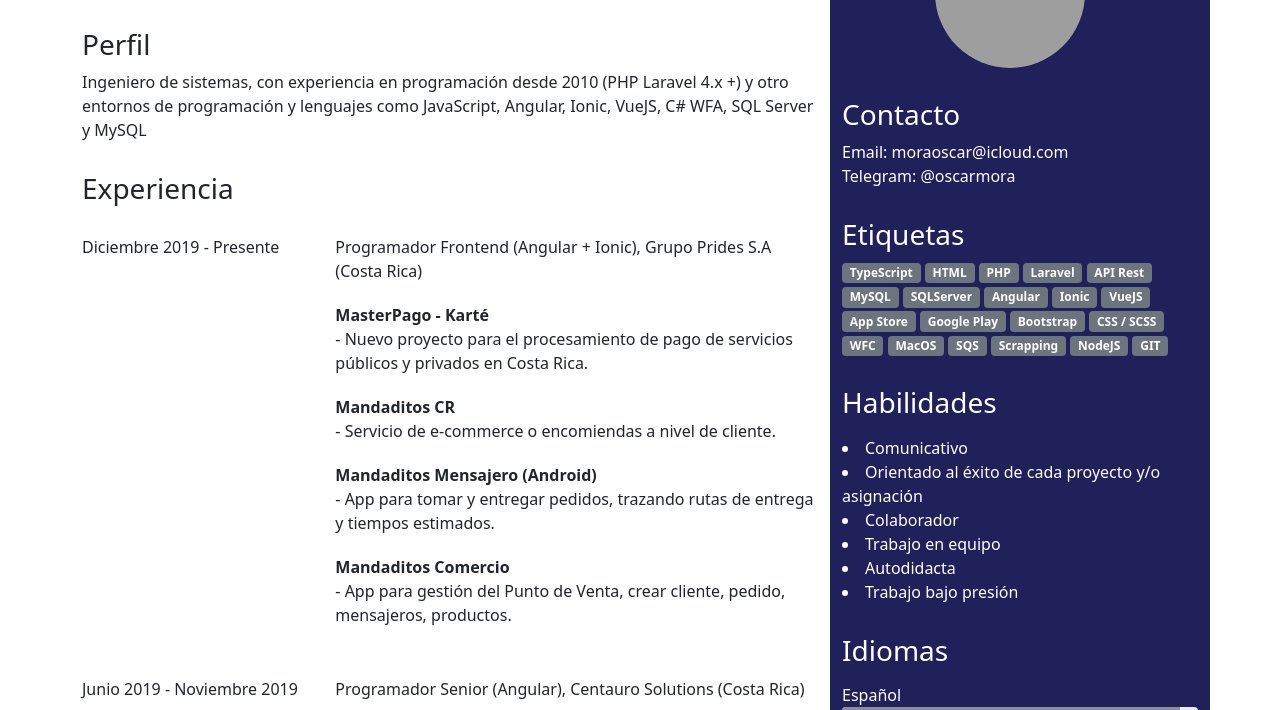
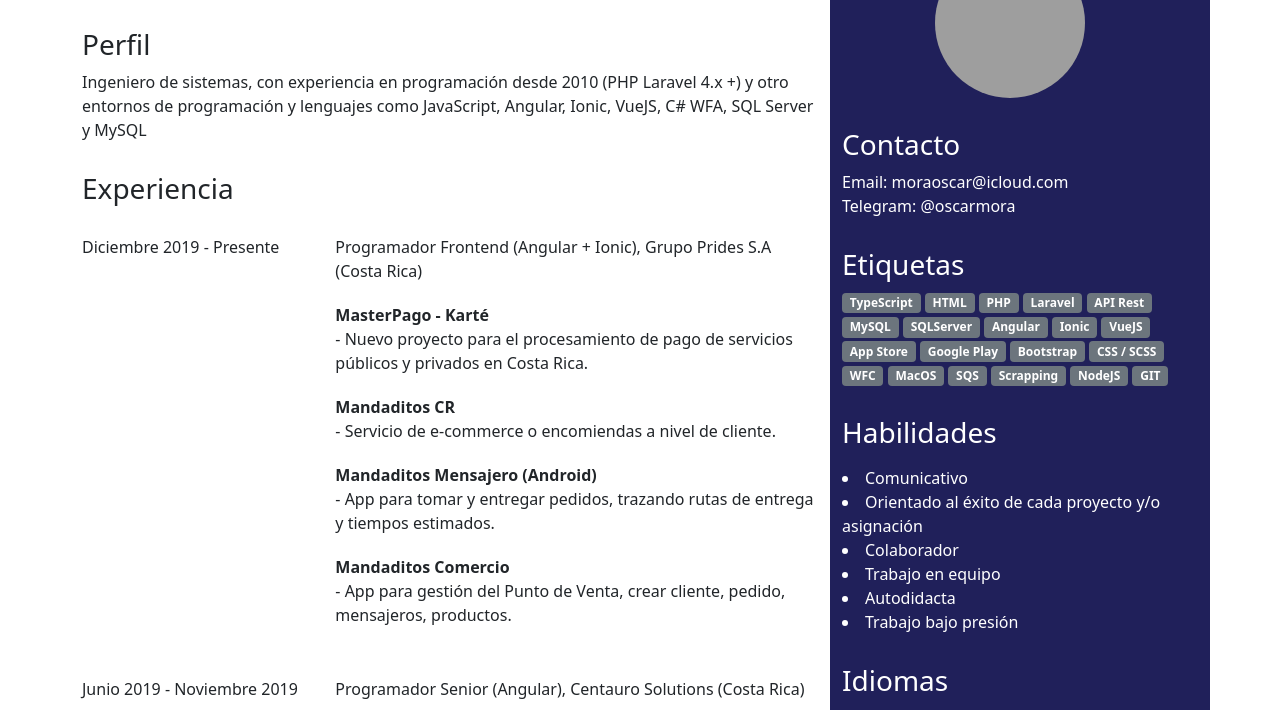
Before and after one commit to moraoscar/moraoscar.github.io, a plain HTML site: page index.html in a window 1280 px wide. Shown: the part 82-792 px from the top of the page. Drawn offline with nearby package versions, Linux system fonts and the light colour scheme; grey boxes are pictures that could not be loaded.

Commit message:
Padding top column right

```diff
--- a/index.html
+++ b/index.html
@@ -194,7 +194,7 @@
                     </div>
                 </div>
             </div>
-            <div class="col-4" id="contact-info" style="padding-bottom: 30px;">
+            <div class="col-4" id="contact-info" style="padding-bottom: 30px; padding-top: 30px;">
                 <div class="sticky-top">
                     <div class="avatar">
                         <img src="https://res.cloudinary.com/dtoykneqf/image/upload/v1640813510/IMG_6497_npnslc.png" class="rounded-circle" alt="...">
```
